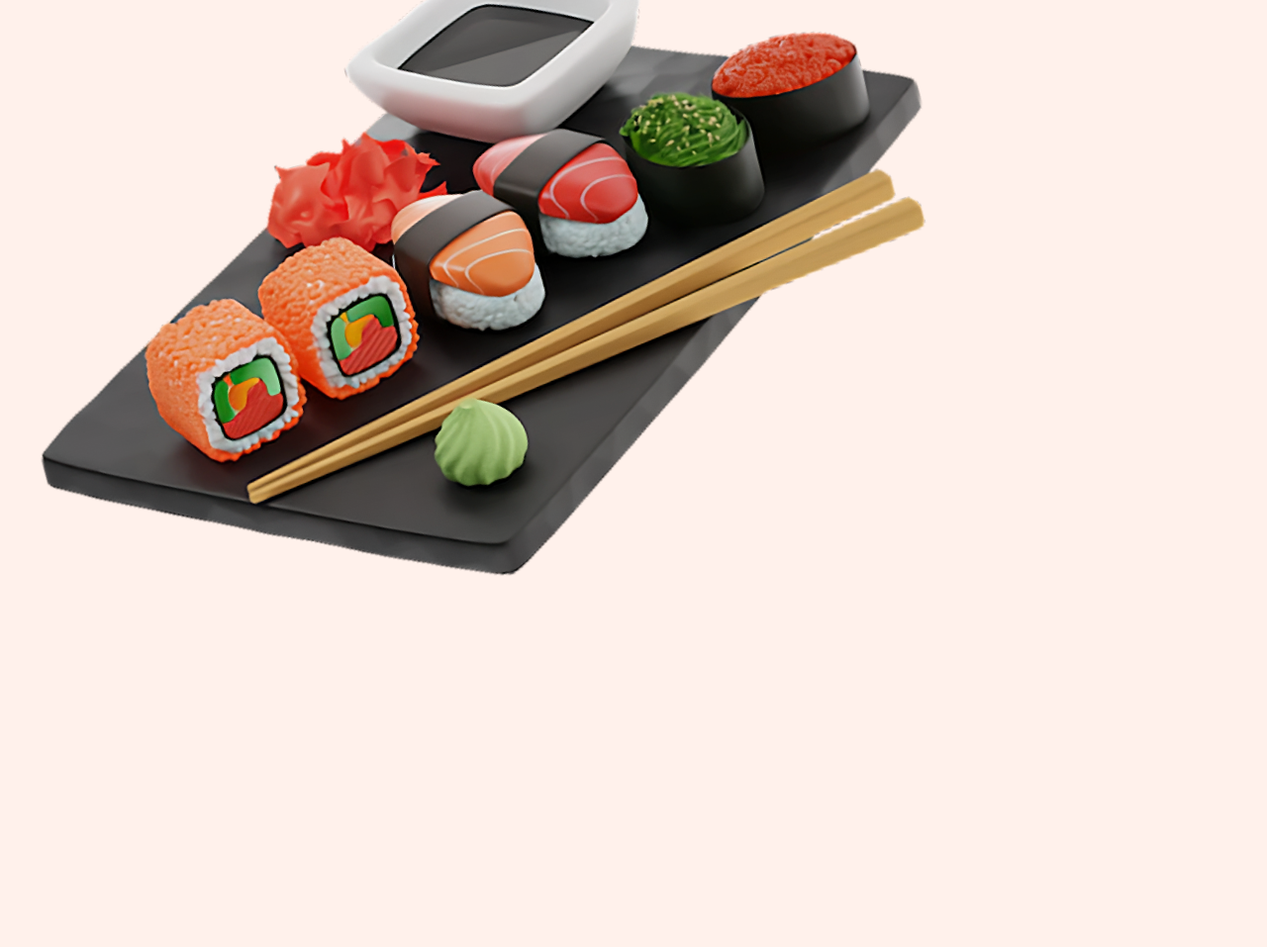
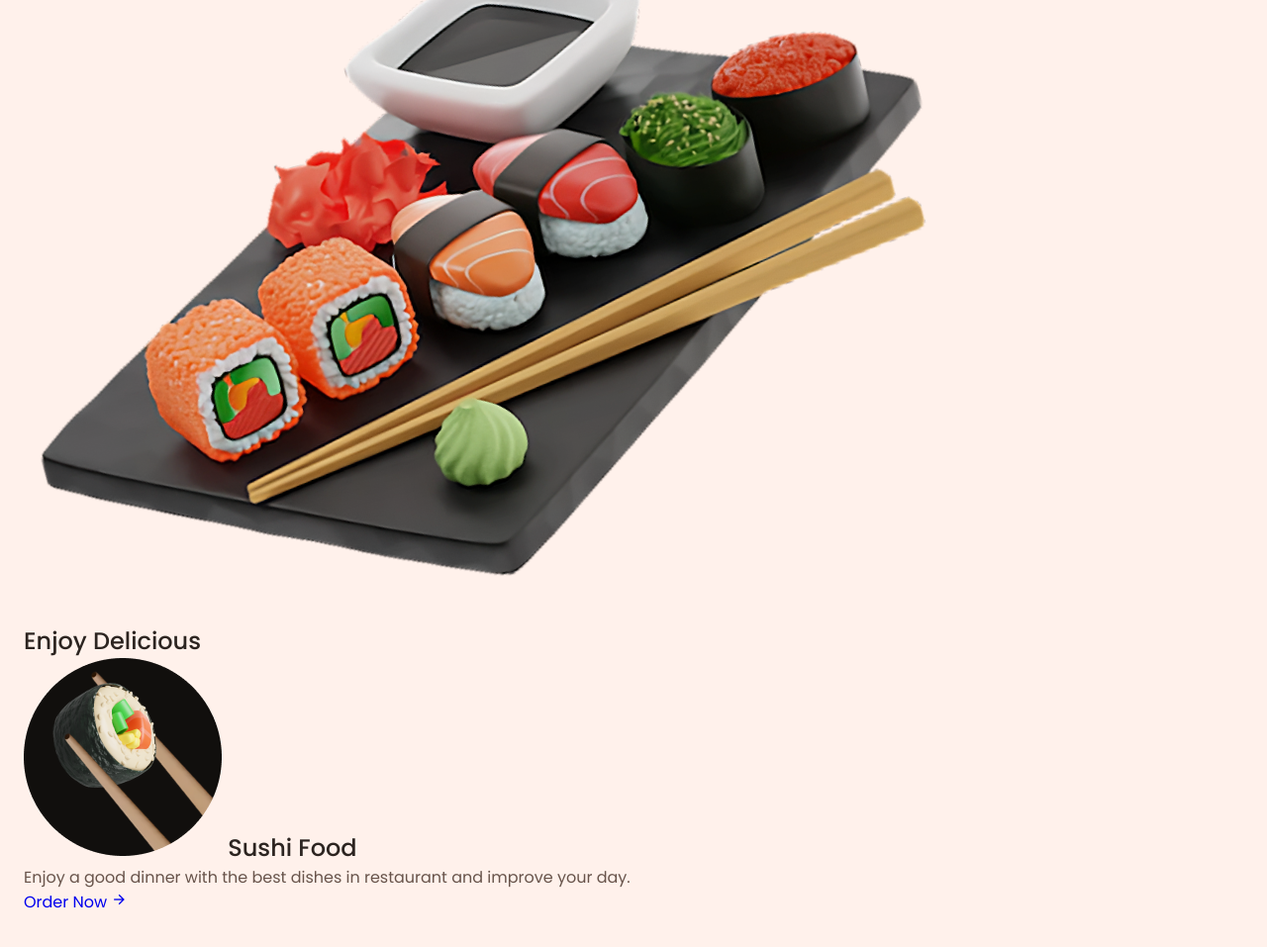
Before and after one commit to danilojduarte/BaseParaProjetos, a plain HTML site: page index.html in a window 1280 px wide. Shown: the part 137-1094 px from the top of the page at 99% size. Drawn offline with nearby package versions, Linux system fonts and the light colour scheme.

```diff
--- a/index.html
+++ b/index.html
@@ -75,8 +75,29 @@
             <!--==================== HOME ====================-->
             <section class="home section" id="home">
                 <div class="home__container container grid">
-                    <img src="assets/image/home-sushi-rolls.png" alt="" class="home__img">
+                    <img src="assets/image/home-sushi-rolls.png" alt="Home imagem" class="home__img">
+
+                    <div class="home__data">
+                        <h1 class="home__title">
+                            Enjoy Delicious
+                            <div>
+                                <img src="assets/image/home-sushi-title.png" alt="">
+                                Sushi Food
+                            </div>
+                        </h1>
+
+                        <p class="home__description">
+                            Enjoy a good dinner with the best dishes in restaurant and improve your day.
+                        </p>
+
+                        <a href="#" class="button">
+                            Order Now <i class="ri-arrow-right-line"></i>
+                        </a>
+                    </div>
                 </div>
+
+                <!-- <img src="assets/image/leaf-branch-2.png" alt="Home image" class="home__leaf-1">
+                <img src="assets/image/leaf-branch-4.png" alt="Home image" class="home__leaf-4"> -->
             </section>
 
             <!--==================== ABOUT ====================-->
```
